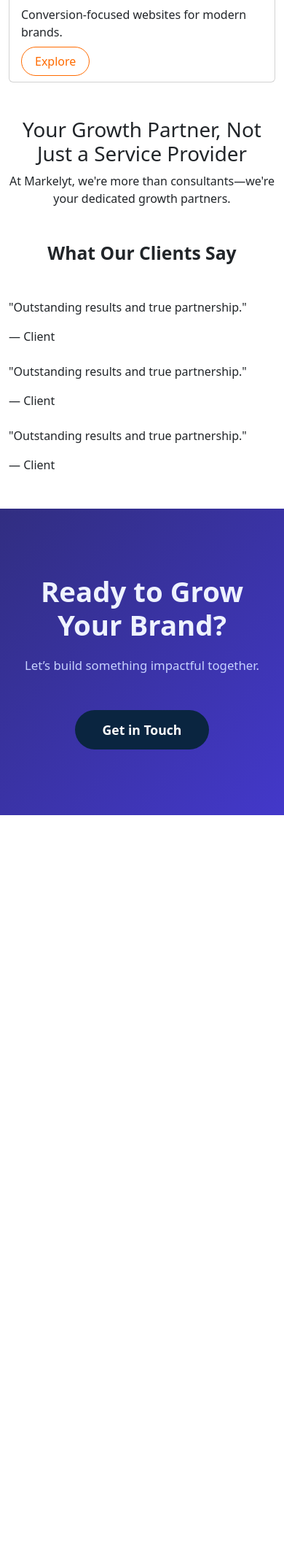
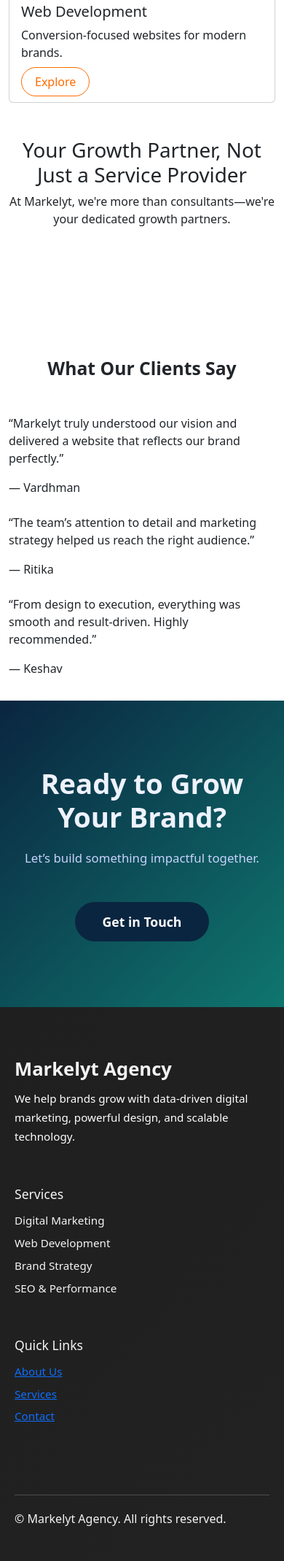
Before and after one commit to Arihant307/Markelyt, a Django app: page / in a window 390 px wide. Shown: the part 2304-4443 px from the top of the page at 73% size. Before the commit the page ends 3421 px from the top, so only its background shows below. Run offline with Django 5.2, Linux system fonts and the light colour scheme.

Commit message:
Update HTML templates and add footer styles/scripts

```diff
--- /dev/null
+++ b/static/footer.css
@@ -0,0 +1,88 @@
+.site-footer {
+  background: linear-gradient(135deg, #201f1f, #222222);
+  color: #f4f4f4;
+  padding: 70px 20px 30px;
+}
+
+.footer-wrapper {
+  max-width: 1200px;
+  margin: auto;
+  display: grid;
+  grid-template-columns: repeat(auto-fit, minmax(220px, 1fr));
+  gap: 40px;
+}
+
+.footer-logo {
+  font-size: 1.6rem;
+  font-weight: 700;
+  margin-bottom: 12px;
+}
+
+.footer-text {
+  font-size: 0.95rem;
+  line-height: 1.7;
+  color: #fffefe;
+}
+
+.footer-col h4 {
+  margin-bottom: 14px;
+  font-size: 1.1rem;
+}
+
+.footer-col ul {
+  list-style: none;
+  padding: 0;
+}
+
+.footer-col ul li {
+  margin-bottom: 8px;
+  font-size: 0.95rem;
+  cursor: pointer;
+}
+
+.footer-col ul li:hover {
+  color: #22d3ee;
+}
+
+/* Newsletter */
+.footer-col input {
+  width: 100%;
+  padding: 10px 14px;
+  border-radius: 6px;
+  border: none;
+  margin-bottom: 10px;
+}
+
+.footer-col button {
+  width: 100%;
+  padding: 10px;
+  background: #22d3ee;
+  border: none;
+  border-radius: 6px;
+  font-weight: 700;
+  cursor: pointer;
+}
+
+.footer-col button:hover {
+  background: #0a2540;
+  color: white;
+}
+
+/* Bottom bar */
+.footer-bottom {
+  margin-top: 40px;
+  padding-top: 20px;
+  border-top: 1px solid rgba(255,255,255,0.2);
+  display: flex;
+  justify-content: space-between;
+  align-items: center;
+}
+
+#scrollTopBtn {
+  background: #22d3ee;
+  border: none;
+  border-radius: 50%;
+  padding: 10px 14px;
+  cursor: pointer;
+  font-size: 1rem;
+}
--- a/templates/base.html
+++ b/templates/base.html
@@ -9,6 +9,8 @@
     <link rel="stylesheet" href="{% static 'webdev.css' %}">
     <link rel="stylesheet" href="{% static 'marketing.css' %}">
     <link rel="stylesheet" href="{% static 'digital.css' %}">
+    <link rel="stylesheet" href="{% static 'footer.css' %}">
+
 
     <meta charset="utf-8">
     <meta name="viewport" content="width=device-width, initial-scale=1">
@@ -16,21 +18,23 @@
     <link href="https://cdn.jsdelivr.net/npm/bootstrap@5.3.8/dist/css/bootstrap.min.css" rel="stylesheet" integrity="sha384-sRIl4kxILFvY47J16cr9ZwB07vP4J8+LH7qKQnuqkuIAvNWLzeN8tE5YBujZqJLB" crossorigin="anonymous">
   </head>
 <body>
-<nav class="navbar navbar-expand-lg bg-dark" data-bs-theme="dark">
+<nav class="navbar navbar-expand-lg bg-dark" data-bs-theme="dark" style="height : 10vh">
     <div class="container-fluid">
-        <a class="navbar-brand" href="#">MARKELYT</a>
+        <a class="navbar-brand" href="#"  style="margin-right:300px; font-size:30px; color: #2c2c2bff;
+background-color: #C9A24D; padding: 8px 20px;border-radius: 999px; font-weight: 700;
+display: inline-block;">MARKELYT</a>
         <button class="navbar-toggler" type="button" data-bs-toggle="collapse" data-bs-target="#navbarSupportedContent" aria-controls="navbarSupportedContent" aria-expanded="false" aria-label="Toggle navigation">
         <span class="navbar-toggler-icon"></span>
         </button>
-        <div class="collapse navbar-collapse" id="navbarSupportedContent">
+        <div class="collapse navbar-collapse" id="navbarSupportedContent" >
         <ul class="navbar-nav me-auto mb-2 mb-lg-0">
-            <li class="nav-item">
+            <li class="nav-item" style="font-size: 20px; padding: 5px;" >
             <a class="nav-link active" aria-current="page" href="/home">Home</a>
             </li>
-            <li class="nav-item">
-            <a class="nav-link" href="/about us">About Us</a>
+            <li class="nav-item" style="font-size: 20px; padding: 5px;">
+            <a class="nav-link" href="/about">About Us</a>
             </li>
-            <li class="nav-item dropdown">
+            <li class="nav-item dropdown"  style="font-size: 20px; padding: 5px;">
             <a class="nav-link dropdown-toggle" href="/services" role="button" data-bs-toggle="dropdown" aria-expanded="false">
                 Services
             </a>
@@ -38,23 +42,25 @@
                 <li><a class="dropdown-item" href="/marketing">Product Marketing</a></li>
                 <li><a class="dropdown-item" href="/digital">Digital Marketing</a></li>
                 <li><a class="dropdown-item" href="/web">Web Development</a></li>
-                <li><hr class="dropdown-divider"></li>
-                <li><a class="dropdown-item" href="#">Something else here</a></li>
+
+
             </ul>
             </li>
-            <li class="nav-item">
+            <li class="nav-item"  style="font-size: 20px; padding: 5px;">
             <a class="nav-link" href="/contact">Contact</a>
             </li>
 
         </ul>
-        <form class="d-flex" role="search">
+        {% comment %} <form class="d-flex" role="search">
             <input class="form-control me-2" type="search" placeholder="Search" aria-label="Search"/>
             <button class="btn btn-outline-success" type="submit">Search</button>
-        </form>
+        </form> {% endcomment %}
         </div>
     </div>
 </nav>
 {% block body %}{% endblock body %}
+
+{% include "footer.html" %}
     <script src="https://cdn.jsdelivr.net/npm/bootstrap@5.3.8/dist/js/bootstrap.bundle.min.js" integrity="sha384-FKyoEForCGlyvwx9Hj09JcYn3nv7wiPVlz7YYwJrWVcXK/BmnVDxM+D2scQbITxI" crossorigin="anonymous"></script>
 
 </body>
--- /dev/null
+++ b/templates/footer.html
@@ -0,0 +1,45 @@
+<footer class="site-footer">
+  <div class="footer-wrapper">
+
+    <!-- Brand -->
+    <div class="footer-col">
+      <h3 class="footer-logo">Markelyt Agency</h3>
+      <p class="footer-text">
+        We help brands grow with data-driven digital marketing,
+        powerful design, and scalable technology.
+      </p>
+    </div>
+
+    <!-- Services -->
+    <div class="footer-col">
+      <h4>Services</h4>
+      <ul>
+        <li>Digital Marketing</li>
+        <li>Web Development</li>
+        <li>Brand Strategy</li>
+        <li>SEO & Performance</li>
+      </ul>
+    </div>
+
+    <!-- Quick Links -->
+    <div class="footer-col">
+      <h4>Quick Links</h4>
+      <ul>
+        {% comment %} <li>About Us</li>
+        <li>Services</li>
+        <li>Contact</li>
+        <li>Privacy Policy</li> {% endcomment %}
+        <li><a href="about">About Us</a></li>
+        <li><a href="web">Services</a></li>
+        <li><a href="contact">Contact</a></li>
+        {% comment %} <li><a href="privacy">Privacy Policy</a></li> {% endcomment %}
+
+      </ul>
+    </div>
+
+
+  <div class="footer-bottom">
+    <p>© <span id="year"></span> Markelyt Agency. All rights reserved.</p>
+    {% comment %} <button id="scrollTopBtn">↑</button> {% endcomment %}
+  </div>
+</footer>
--- a/templates/home.html
+++ b/templates/home.html
@@ -7,7 +7,7 @@
 
 <!-- ================= HERO (FULL WIDTH FIXED) ================= -->
 <div class="hero-wrapper">
-  <img src="{% static 'img/Third.jpg' %}" class="hero-img" alt="Hero Image">
+  <img src="{% static 'img/Third.jpg' %}" class="hero-img" alt="Hero Image" style="max-width: 100%">
 
   <div class="hero-overlay"></div>
 
@@ -68,7 +68,7 @@
 </div>
 
 <!-- ================= PARTNER TEXT ================= -->
-<div class="container my-5 text-center partner-section">
+<div class="container my-5 text-center partner-section" style="height:30vh;">
   <h1>Your Growth Partner, Not Just a Service Provider</h1>
   <p>
     At Markelyt, we're more than consultants—we're your dedicated growth partners.
@@ -76,7 +76,7 @@
 </div>
 
 <!-- ================= TESTIMONIALS ================= -->
-<div class="container my-5">
+{% comment %} <div class="container my-5">
   <h2 class="text-center fw-bold mb-5">What Our Clients Say</h2>
 
   <div class="row g-4">
@@ -89,10 +89,35 @@
     </div>
     {% endfor %}
   </div>
+</div> {% endcomment %}
+<div class="container my-5" style="height:50vh; ">
+<h2 class="text-center fw-bold mb-5">What Our Clients Say</h2>
+
+<div class="row g-4">
+  <div class="col-md-4">
+    <div class="testimonial-card">
+      <p>“Markelyt truly understood our vision and delivered a website that reflects our brand perfectly.”</p>
+      <span>— Vardhman</span>
+    </div>
+  </div>
+  <div class="col-md-4">
+    <div class="testimonial-card">
+      <p>“The team’s attention to detail and marketing strategy helped us reach the right audience.”</p>
+      <span>— Ritika</span>
+    </div>
+  </div>
+  <div class="col-md-4">
+    <div class="testimonial-card">
+      <p>“From design to execution, everything was smooth and result-driven. Highly recommended.”</p>
+      <span>— Keshav</span>
+    </div>
+  </div>
+</div>
 </div>
 
+
 <!-- ================= CTA ================= -->
-<section class="cta-section">
+<section class="cta-section" style="background: linear-gradient(135deg, #0a2540, #0f766e);">
   <div class="container text-center">
     <h2>Ready to Grow Your Brand?</h2>
     <p>Let’s build something impactful together.</p>
--- a/templates/web.html
+++ b/templates/web.html
@@ -20,7 +20,7 @@
       </div>
 
       <div class="col-lg-6 text-center">
-        <img src="{% static 'img/web-diagram.png' %}" class="hero-img" alt="">
+        <img src="{% static 'img/web.jpg' %}" class="hero-img" alt="">
       </div>
 
     </div>
```
Also changed, not shown: static/footer.js (added, +91 -0 lines), templates/about.html (+7 -4 lines), 1 other file.
